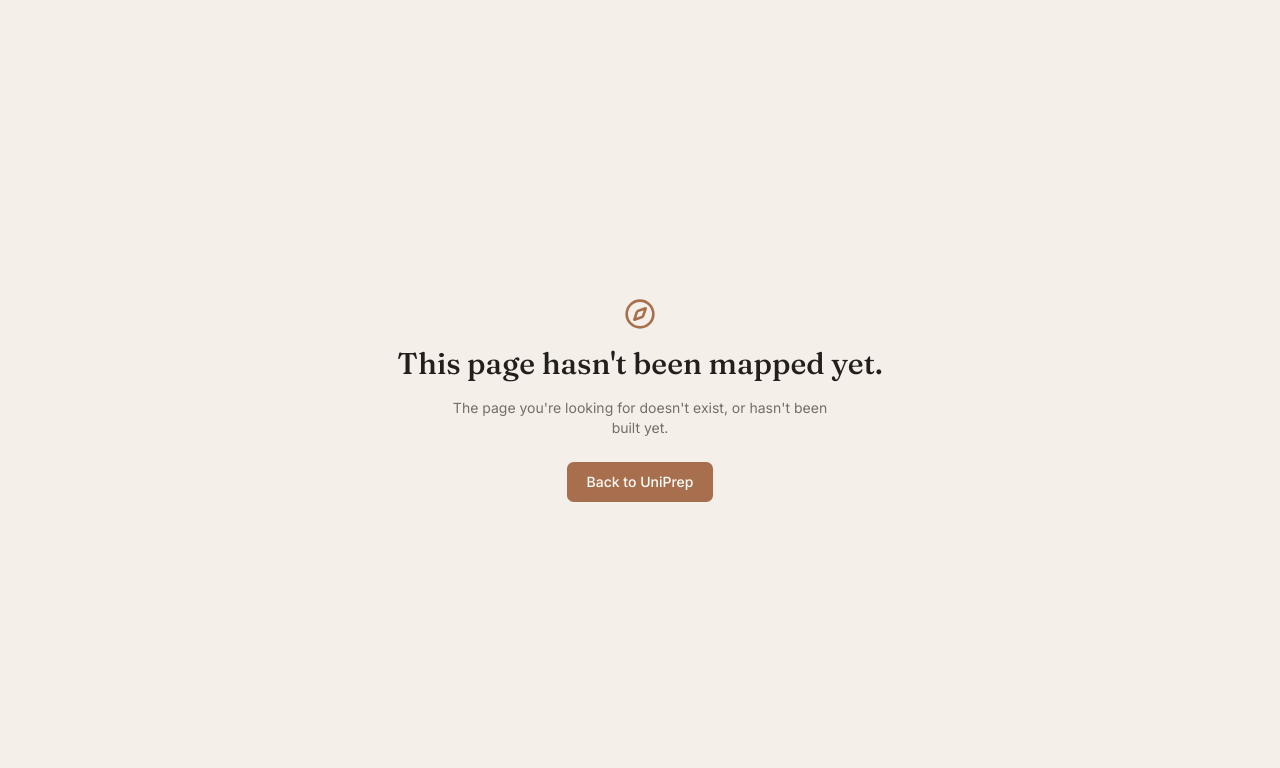
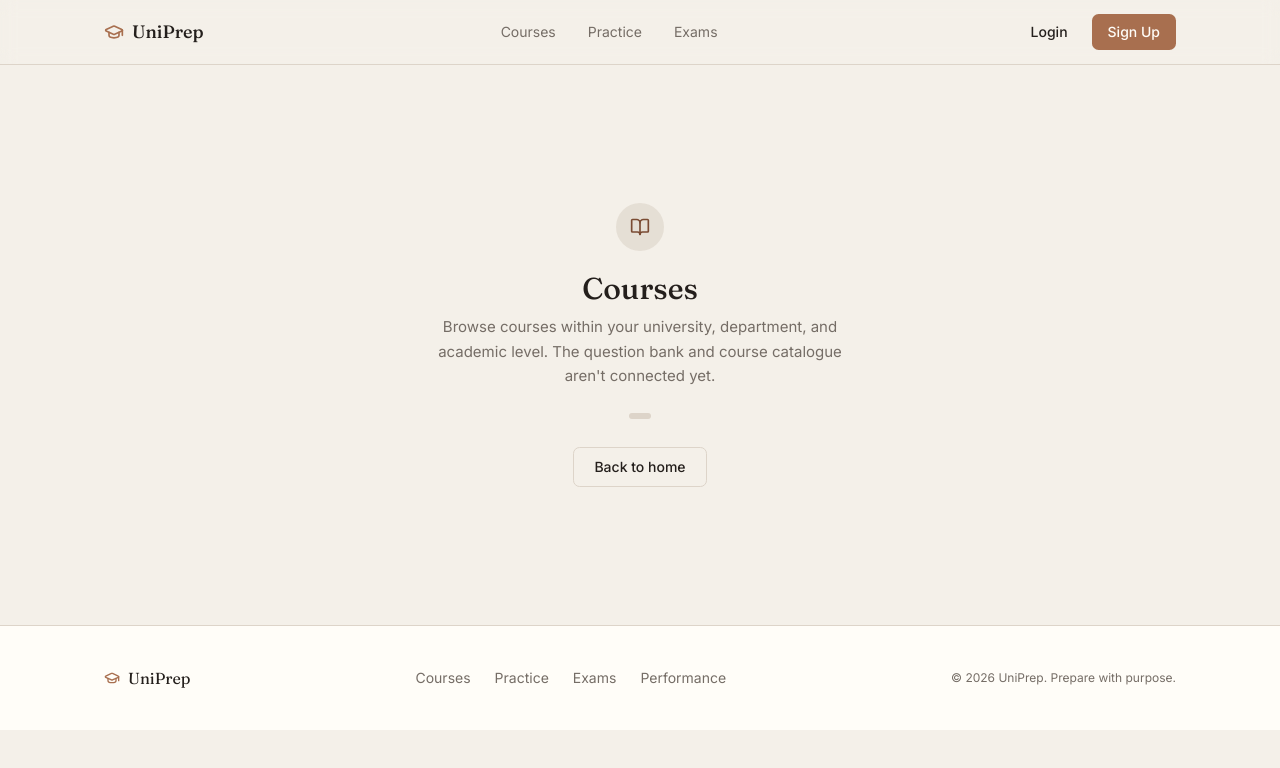
Before and after one commit to Nath-dev160/uniPrep, a Next.js app: page /courses in a window 1280 px wide. Before the commit this address had no page. Shown: the top 768 px of the page. Built offline with nearby package versions, Linux system fonts and the light colour scheme.

Commit message:
Add files via upload

```diff
--- /dev/null
+++ b/src/app/courses/page.tsx
@@ -0,0 +1,14 @@
+import { BookOpen } from "lucide-react";
+
+import { PlaceholderPage } from "@/components/layout/placeholder-page";
+
+export default function CoursesPage() {
+  return (
+    <PlaceholderPage
+      icon={BookOpen}
+      title="Courses"
+      description="Browse courses within your university, department, and academic level. The question bank and course catalogue aren't connected yet."
+      primaryCta={{ label: "Preview the dashboard", href: "/dashboard" }}
+    />
+  );
+}
```
